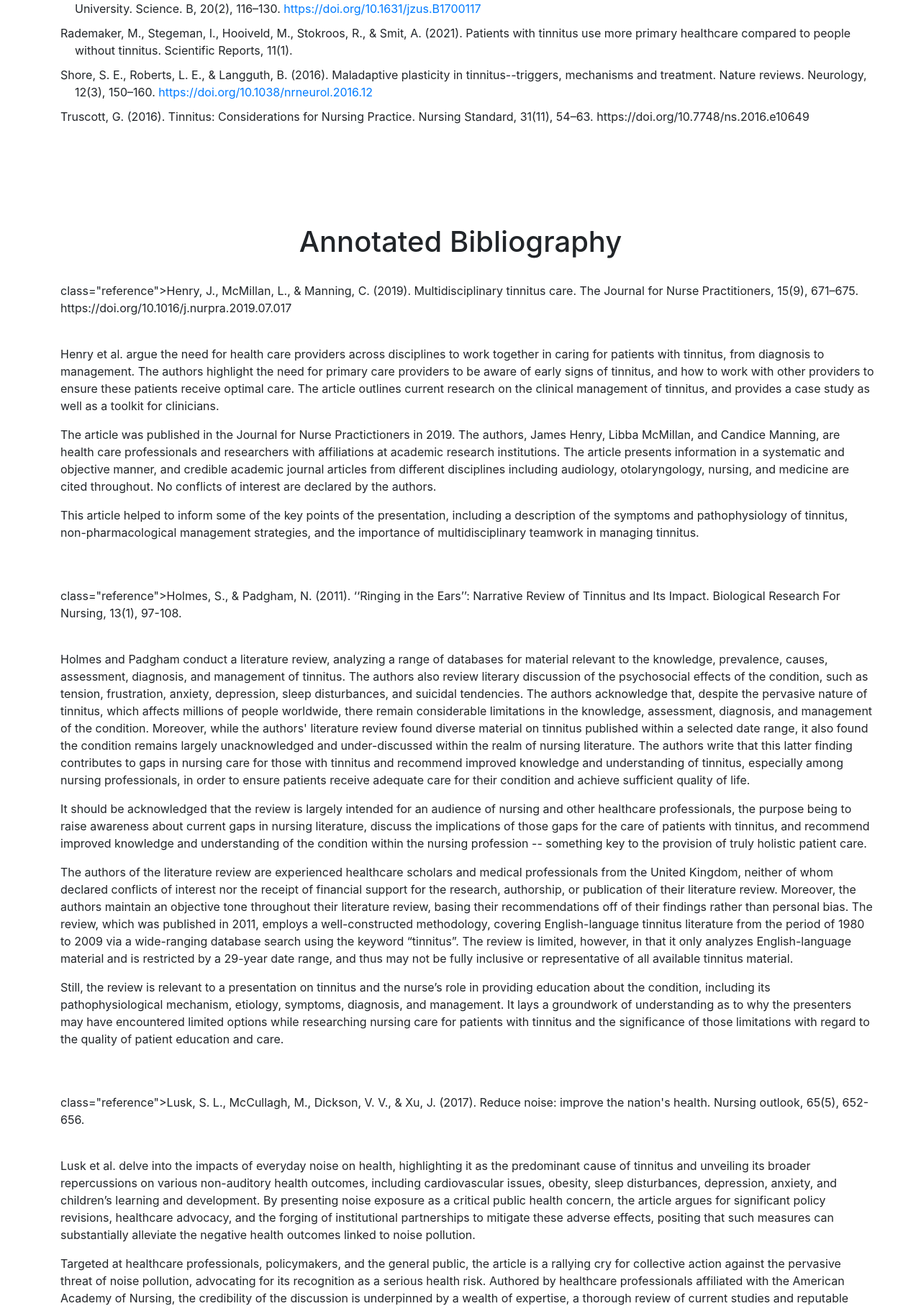
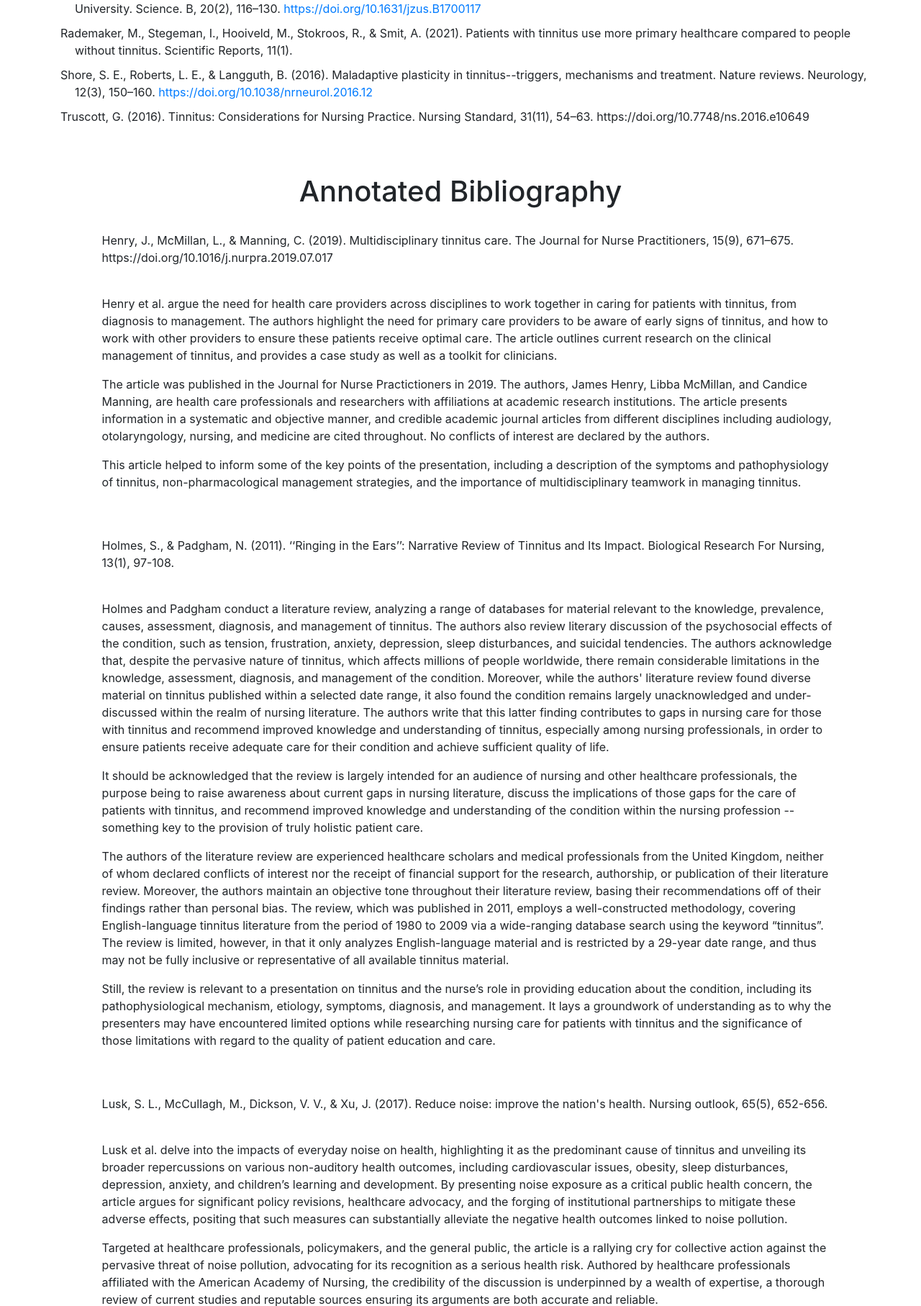
Before and after one commit to Jehaleyii/tinnitus, a Flask app: page /references in a window 1280 px wide. Shown: the part 558-2373 px from the top of the page at 72% size. Run offline with Flask 3, Linux system fonts and the light colour scheme; some libraries are stand-ins or nearby versions.

Commit message:
Update references.html

```diff
--- a/api/templates/references.html
+++ b/api/templates/references.html
@@ -81,7 +81,7 @@
     <p>Shore, S. E., Roberts, L. E., & Langguth, B. (2016). Maladaptive plasticity in tinnitus--triggers, mechanisms and treatment. Nature reviews. Neurology, 12(3), 150–160. <a href="https://doi.org/10.1038/nrneurol.2016.12">https://doi.org/10.1038/nrneurol.2016.12</a></p>
     <p>Truscott, G. (2016). Tinnitus: Considerations for Nursing Practice. Nursing Standard, 31(11), 54–63. https://doi.org/10.7748/ns.2016.e10649</p>
 </div>
-</div>
+
     <div clas="container" style="padding: 5%">
 
 
@@ -107,14 +107,14 @@
 
 <div class="bibliography">
 
-       <p> class="reference">Henry, J., McMillan, L., & Manning, C. (2019). Multidisciplinary tinnitus care. The Journal for Nurse Practitioners, 15(9), 671–675. https://doi.org/10.1016/j.nurpra.2019.07.017 </p>
+       <p> <class="reference">Henry, J., McMillan, L., & Manning, C. (2019). Multidisciplinary tinnitus care. The Journal for Nurse Practitioners, 15(9), 671–675. https://doi.org/10.1016/j.nurpra.2019.07.017 </p>
    <br>
 <p>Henry et al. argue the need for health care providers across disciplines to work together in caring for patients with tinnitus, from diagnosis to management.  The authors highlight the need for primary care providers to be aware of early signs of tinnitus, and how to work with other providers to ensure these patients receive optimal care.  The article outlines current research on the clinical management of tinnitus, and provides a case study as well as a toolkit for clinicians.</p>
 <p>The article was published in the Journal for Nurse Practictioners in 2019.  The authors, James Henry, Libba McMillan, and Candice Manning, are health care professionals and researchers with affiliations at academic research institutions.  The article presents information in a systematic and objective manner, and credible academic journal articles from different disciplines including audiology, otolaryngology, nursing, and medicine are cited throughout.   No conflicts of interest are declared by the authors.</p>
 <p>This article helped to inform some of the key points of the presentation, including a description of the symptoms and pathophysiology of tinnitus, non-pharmacological management strategies, and the importance of multidisciplinary teamwork in managing tinnitus. </p>
 <br>
     <br>
-    <p> class="reference">Holmes, S., & Padgham, N. (2011). ‘‘Ringing in the Ears’’: Narrative Review of Tinnitus and Its Impact. Biological Research For Nursing, 13(1), 97-108.</p>
+    <p> <class="reference">Holmes, S., & Padgham, N. (2011). ‘‘Ringing in the Ears’’: Narrative Review of Tinnitus and Its Impact. Biological Research For Nursing, 13(1), 97-108.</p>
    <br>
     <p>Holmes and Padgham conduct a literature review, analyzing a range of databases for material relevant to the knowledge, prevalence, causes, assessment, diagnosis, and management of tinnitus. The authors also review literary discussion of the psychosocial effects of the condition, such as tension, frustration, anxiety, depression, sleep disturbances, and suicidal tendencies. The authors acknowledge that, despite the pervasive nature of tinnitus, which affects millions of people worldwide, there remain considerable limitations in the knowledge, assessment, diagnosis, and management of the condition. Moreover, while the authors' literature review found diverse material on tinnitus published within a selected date range, it also found the condition remains largely unacknowledged and under-discussed within the realm of nursing literature. The authors write that this latter finding contributes to gaps in nursing care for those with tinnitus and recommend improved knowledge and understanding of tinnitus, especially among nursing professionals, in order to ensure patients receive adequate care for their condition and achieve sufficient quality of life.</p>
 <p>It should be acknowledged that the review is largely intended for an audience of nursing and other healthcare professionals, the purpose being to raise awareness about current gaps in nursing literature, discuss the implications of those gaps for the care of patients with tinnitus, and recommend improved knowledge and understanding of the condition within the nursing profession -- something key to the provision of truly holistic patient care. </p>
@@ -122,7 +122,7 @@
 <p>Still, the review is relevant to a presentation on tinnitus and the nurse’s role in providing education about the condition, including its pathophysiological mechanism, etiology, symptoms, diagnosis, and management. It lays a groundwork of understanding as to why the presenters may have encountered limited options while researching nursing care for patients with tinnitus and the significance of those limitations with regard to the quality of patient education and care.  </p>
 <br>
     <br>
-    <p> class="reference">Lusk, S. L., McCullagh, M., Dickson, V. V., & Xu, J. (2017). Reduce noise: improve the nation's health. Nursing outlook, 65(5), 652-656.</p>
+    <p> <class="reference">Lusk, S. L., McCullagh, M., Dickson, V. V., & Xu, J. (2017). Reduce noise: improve the nation's health. Nursing outlook, 65(5), 652-656.</p>
    <br>
 <p>Lusk et al. delve into the impacts of everyday noise on health, highlighting it as the predominant cause of tinnitus and unveiling its broader repercussions on various non-auditory health outcomes, including cardiovascular issues, obesity, sleep disturbances, depression, anxiety, and children’s learning and development. By presenting noise exposure as a critical public health concern, the article argues for significant policy revisions, healthcare advocacy, and the forging of institutional partnerships to mitigate these adverse effects, positing that such measures can substantially alleviate the negative health outcomes linked to noise pollution.</p>
 <p>Targeted at healthcare professionals, policymakers, and the general public, the article is a rallying cry for collective action against the pervasive threat of noise pollution, advocating for its recognition as a serious health risk. Authored by healthcare professionals affiliated with the American Academy of Nursing, the credibility of the discussion is underpinned by a wealth of expertise, a thorough review of current studies and reputable sources ensuring its arguments are both accurate and reliable.</p>
@@ -131,7 +131,7 @@
 <br>
     <br>
 
-    <p> class="reference">Rademaker, M., Stegeman, I., Hooiveld, M., Stokroos, R., & Smit, A. (2021). Patients with tinnitus use more primary healthcare compared to people without tinnitus. Scientific Reports, 11(1),</p>
+    <p> <class="reference">Rademaker, M., Stegeman, I., Hooiveld, M., Stokroos, R., & Smit, A. (2021). Patients with tinnitus use more primary healthcare compared to people without tinnitus. Scientific Reports, 11(1),</p>
    <br>
 <p>Rademaker et al. perform an analysis of people with tinnitus and those without, comparing primary healthcare consumption between the two groups. Overall, the analysis found that those with tinnitus had more -- an average of four -- primary healthcare visits per year than those without. Additionally, the study found that those with tinnitus were prescribed more medications and were more frequently referred to medical specialists. </p>
 <p>The analysis, published in 2021, incorporates data pertinent to the total number of primary healthcare consultations, drug prescriptions, and medical specialist referrals among a Dutch cohort. Electronic health record data were collected from a total of 295 general practices. Though this represents a significantly large cohort size, there are limitations with regard to the definition of a tinnitus patient, as the analysis defined a tinnitus patient as a person with an open episode of tinnitus in 2018, or an electronic health record registration of tinnitus between mid-2017 through the end of 2018. These data are also representative only of a Dutch cohort and therefore not necessarily representative of the experiences of a global patient population with distinct healthcare systems and experiences. </p>
@@ -139,7 +139,7 @@
 <p>The analysis is pertinent to a presentation on tinnitus as it demonstrates a more significant healthcare need among those experiencing tinnitus than those who do not experience the condition. This is important for the presenters to consider as they examine the role of nurses in meeting the healthcare needs of tinnitus patients, including what those needs are and how those needs are being met.</p>
 <br>
     <br>
-    <p> class="reference">Truscott, G. (2016). Tinnitus: Considerations for Nursing Practice. Nursing Standard, 31(11), 54–63. https://doi.org/10.7748/ns.2016.e10649 </p>
+    <p> <class="reference">Truscott, G. (2016). Tinnitus: Considerations for Nursing Practice. Nursing Standard, 31(11), 54–63. https://doi.org/10.7748/ns.2016.e10649 </p>
    <br>
     <p>In this article, the author provides a holistic overview of tinnitus and current treatment strategies aimed at educating nurses on caring for patients with this condition.  The author summarizes the etiology and pathophysiology of tinnitus, outlines treatment options, and discusses co-occurring conditions.  Throughout the article, there are “Time-Out” activities to help readers integrate the information.  The author’s goal is to educate nurses on tinnitus so that nurses across different disciplines will be better equipped to incorporate tinnitus management into patient care.</p>
 <p>The information in this article is relevant and credible.  The article was published in the scholarly journal Nursing Standard in 2016.  The author, Gill Truscott, is a professional nurse and senior lecturer at Glyndwr University in the United Kingdom.  Truscott does not disclose any conflicts of interest, and academic citations are used throughout the text.  Truscott maintains an impartial tone throughout the article, and she consistently uses scientific evidence to support the information that she discusses. </p>
```
